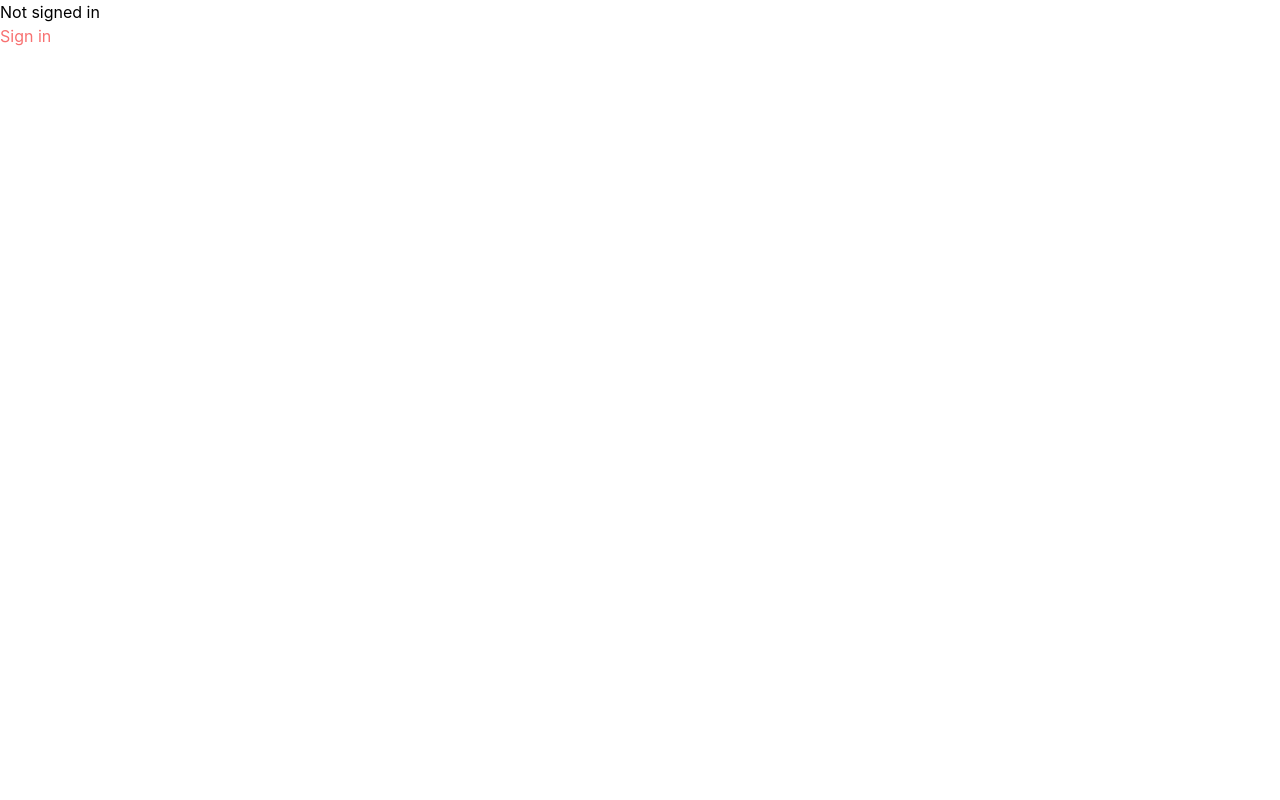
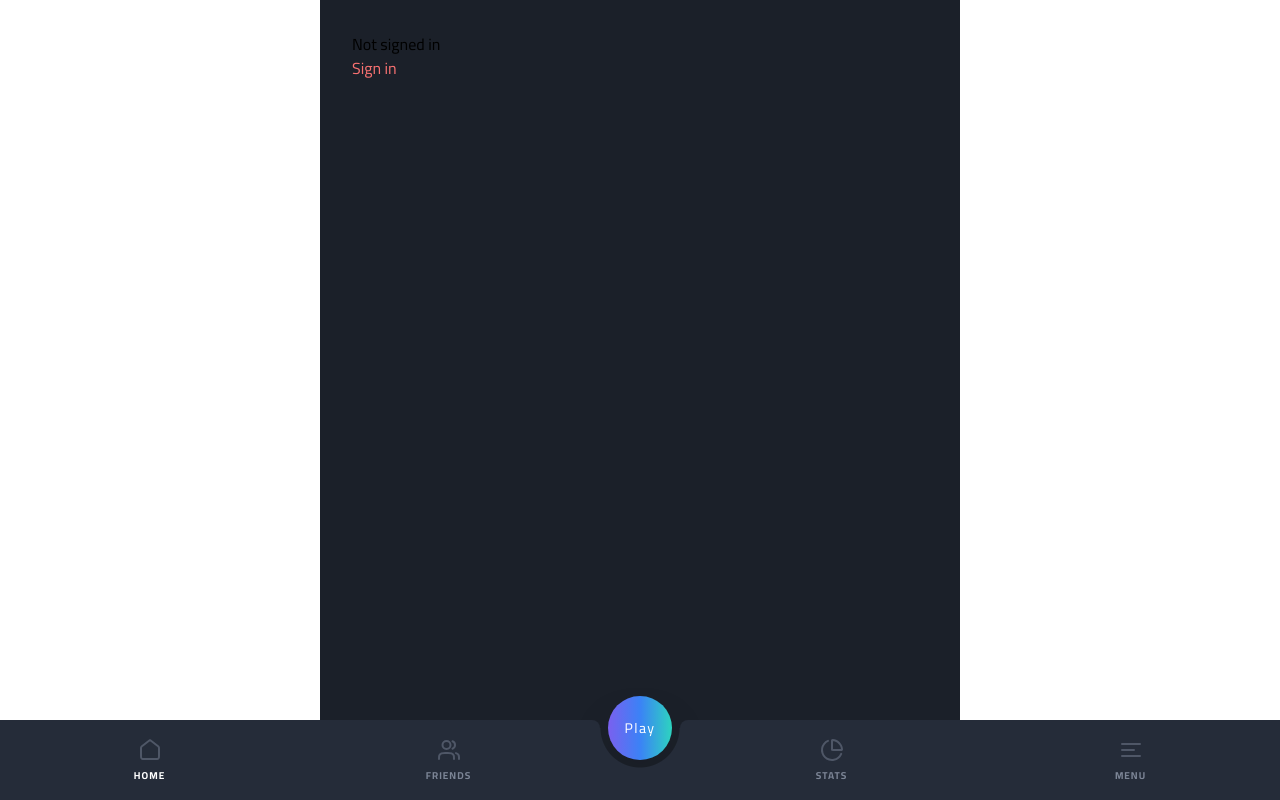
Before and after one commit to Glazzy/match-it, a Next.js app: page / in a window 1280 px wide. Built offline with nearby package versions, Linux system fonts and the light colour scheme; no server answers.

Commit message:
Added some styling to bottom menu and some icons + font

```diff
--- /dev/null
+++ b/components/generics/icons/Friends.tsx
@@ -0,0 +1,7 @@
+export default function Friends () {
+    return (
+        <svg width="24" height="24" viewBox="0 0 24 24" fill="none" xmlns="http://www.w3.org/2000/svg">
+        <path d="M22 21V19C22 17.1362 20.7252 15.5701 19 15.126M15.5 3.29076C16.9659 3.88415 18 5.32131 18 7C18 8.67869 16.9659 10.1159 15.5 10.7092M17 21C17 19.1362 17 18.2044 16.6955 17.4693C16.2895 16.4892 15.5108 15.7105 14.5307 15.3045C13.7956 15 12.8638 15 11 15H8C6.13623 15 5.20435 15 4.46927 15.3045C3.48915 15.7105 2.71046 16.4892 2.30448 17.4693C2 18.2044 2 19.1362 2 21M13.5 7C13.5 9.20914 11.7091 11 9.5 11C7.29086 11 5.5 9.20914 5.5 7C5.5 4.79086 7.29086 3 9.5 3C11.7091 3 13.5 4.79086 13.5 7Z" stroke="#4F5767" stroke-width="2" stroke-linecap="round" stroke-linejoin="round"/>
+        </svg>
+    )
+}
--- /dev/null
+++ b/components/generics/icons/House.tsx
@@ -0,0 +1,7 @@
+export default function House() {
+    return (
+        <svg width="24" height="24" viewBox="0 0 24 24" fill="none" xmlns="http://www.w3.org/2000/svg">
+            <path d="M3 10.5651C3 9.9907 3 9.70352 3.07403 9.43905C3.1396 9.20478 3.24737 8.98444 3.39203 8.78886C3.55534 8.56806 3.78202 8.39175 4.23539 8.03912L11.0177 2.764C11.369 2.49075 11.5447 2.35412 11.7387 2.3016C11.9098 2.25526 12.0902 2.25526 12.2613 2.3016C12.4553 2.35412 12.631 2.49075 12.9823 2.764L19.7646 8.03913C20.218 8.39175 20.4447 8.56806 20.608 8.78886C20.7526 8.98444 20.8604 9.20478 20.926 9.43905C21 9.70352 21 9.9907 21 10.5651V17.8C21 18.9201 21 19.4801 20.782 19.908C20.5903 20.2843 20.2843 20.5903 19.908 20.782C19.4802 21 18.9201 21 17.8 21H6.2C5.07989 21 4.51984 21 4.09202 20.782C3.71569 20.5903 3.40973 20.2843 3.21799 19.908C3 19.4801 3 18.9201 3 17.8V10.5651Z" stroke="#4F5767" stroke-width="2" stroke-linecap="round" stroke-linejoin="round"/>
+        </svg>
+    )
+}
--- /dev/null
+++ b/components/generics/icons/Menu.tsx
@@ -0,0 +1,7 @@
+export default function Menu () {
+    return (
+        <svg width="24" height="24" viewBox="0 0 24 24" fill="none" xmlns="http://www.w3.org/2000/svg">
+            <path d="M3 12H15M3 6H21M3 18H21" stroke="#4F5767" stroke-width="2" stroke-linecap="round" stroke-linejoin="round"/>
+        </svg>
+    )
+}
--- /dev/null
+++ b/components/generics/icons/PieChart.tsx
@@ -0,0 +1,8 @@
+export default function PieChart () {
+    return (
+        <svg width="24" height="24" viewBox="0 0 24 24" fill="none" xmlns="http://www.w3.org/2000/svg">
+            <path d="M21.2104 15.8899C20.5742 17.3944 19.5792 18.7202 18.3123 19.7512C17.0454 20.7823 15.5452 21.4874 13.9428 21.8047C12.3405 22.1221 10.6848 22.0421 9.12055 21.5717C7.55627 21.1014 6.13103 20.255 4.96942 19.1066C3.80782 17.9582 2.94522 16.5427 2.45704 14.9839C1.96886 13.4251 1.86996 11.7704 2.169 10.1646C2.46804 8.55873 3.1559 7.05058 4.17245 5.77198C5.189 4.49338 6.50329 3.48327 8.0004 2.82995M21.2392 8.17311C21.6395 9.13958 21.8851 10.1613 21.9684 11.2008C21.989 11.4576 21.9993 11.586 21.9483 11.7017C21.9057 11.7983 21.8213 11.8897 21.7284 11.9399C21.6172 11.9999 21.4783 11.9999 21.2004 11.9999H12.8004C12.5204 11.9999 12.3804 11.9999 12.2734 11.9455C12.1793 11.8975 12.1028 11.821 12.0549 11.7269C12.0004 11.62 12.0004 11.48 12.0004 11.1999V2.79995C12.0004 2.52208 12.0004 2.38315 12.0605 2.27193C12.1107 2.17903 12.2021 2.09464 12.2987 2.05204C12.4144 2.00105 12.5428 2.01134 12.7996 2.03193C13.839 2.11527 14.8608 2.36083 15.8272 2.76115C17.0405 3.2637 18.1429 4.00029 19.0715 4.92888C20.0001 5.85747 20.7367 6.95986 21.2392 8.17311Z"  stroke="#4F5767" stroke-width="2" stroke-linecap="round" stroke-linejoin="round"/>
+        </svg>
+
+    )
+}
--- a/components/generics/layout/page.tsx
+++ b/components/generics/layout/page.tsx
@@ -0,0 +1,14 @@
+import classNames from "classnames"
+
+
+export default function Page ({ children }) {
+
+    const _className = classNames("p-8 max-w-screen-sm mx-auto bg-[#1B2029] w-screen h-screen")
+
+
+    return (
+        <main className={_className}>
+            {children}
+        </main>
+    )
+}
--- /dev/null
+++ b/components/generics/menus/bottomMenu.tsx
@@ -0,0 +1,58 @@
+import BarChart from "../icons/PieChart"
+import Friends from "../icons/Friends"
+import House from "../icons/House"
+import Menu from "../icons/Menu"
+import classNames from "classnames"
+
+export default function BottomMenu () {
+
+    return (
+        <nav className="h-20 w-full flex justify-center bottom-0 left-0 fixed">
+
+            <div className="w-1/2 mr-[42px] z-[1] grid grid-cols-2">
+                <BottomMenuItem isActive icon={<House />}>
+                    Home
+                </BottomMenuItem>
+                <BottomMenuItem icon={<Friends />}>
+                    Friends
+                </BottomMenuItem>
+            </div>
+
+            <div className="flex items-center text-sm justify-center text-white tracking-widest w-[64px] h-[64px] shadow-2xl rounded-full bg-gradient-to-r from-[#7A60EF] via-[#3b82f6] to-[#2dd4bf]  -top-6 absolute">Play</div>
+
+            <div className="w-1/2 ml-[42px] z-[1] grid grid-cols-2">
+                <BottomMenuItem icon={<BarChart />}>
+                    Stats
+                </BottomMenuItem>
+                <BottomMenuItem icon={<Menu />}>
+                    Menu
+                </BottomMenuItem>
+            </div>
+
+            <div className="presentation-only flex justify-between absolute top-0 pt-2 left-0 w-full h-full">
+                <div className="h-full w-1/2 shadow-2xl  bg-[#252C39] inverse-border-right " />
+                <div className="absolute overflow-hidden top-0 left-0 w-1/2 h-full after:block after:shadow-2xl  after:absolute after:right-[40px] after:-top-0 after:h-2 after:w-full after:bg-[#252C39] after:rounded-tr-lg" />
+
+                <div className="h-full w-1/2 bg-[#252C39] inverse-border-left "/>
+                <div className="absolute overflow-hidden top-0 right-0 w-1/2 h-full after:block after:absolute after:left-[40px] after:-top-0 after:h-2 after:w-full after:bg-[#252C39] after:rounded-tl-lg" />
+            </div>
+
+        </nav>
+    )
+}
+
+
+function BottomMenuItem ({children, icon, isActive}) {
+
+    const _className = classNames('grid gap-1.5 p-4 content-center justify-items-center font-bold text-[10px] tracking-widest uppercase',
+        {['text-white']: isActive},
+        {['text-[#7C8596]']: !isActive}
+    )
+
+    return (
+        <span className={_className}>
+            {icon}
+            {children}
+        </span>
+    )
+}
--- a/package.json
+++ b/package.json
@@ -11,6 +11,7 @@
   "dependencies": {
     "@next-auth/prisma-adapter": "^1.0.3",
     "@prisma/client": "^3.15.2",
+    "classnames": "^2.3.1",
     "next": "12.1.6",
     "next-auth": "^4.5.0",
     "react": "18.1.0",
--- /dev/null
+++ b/pages/_document.tsx
@@ -0,0 +1,15 @@
+import { Html, Head, Main, NextScript } from 'next/document'
+
+export default function Document() {
+  return (
+    <Html>
+      <Head>
+        <link href="https://fonts.googleapis.com/css2?family=Cairo:wght@400;600;700&display=optional" rel="stylesheet" />
+      </Head>
+      <body>
+        <Main />
+        <NextScript />
+      </body>
+    </Html>
+  )
+}
--- a/pages/index.tsx
+++ b/pages/index.tsx
@@ -2,6 +2,8 @@ import type { NextPage } from 'next'
 import { useSession, signIn, signOut } from "next-auth/react"
 import Head from 'next/head'
 import Image from 'next/image'
+import Page from '../components/generics/layout/page'
+import BottomMenu from '../components/generics/menus/bottomMenu'
 import styles from '../styles/Home.module.css'
 
 const Home: NextPage = () => {
@@ -20,10 +22,11 @@ const Home: NextPage = () => {
   }
 
   return (
-    <>
+    <Page>
       Not signed in <br />
       <button className='text-red-400' onClick={() => signIn()}>Sign in</button>
-    </>
+      <BottomMenu />
+    </Page>
   )
 }
 
--- a/styles/globals.css
+++ b/styles/globals.css
@@ -1,12 +1,14 @@
 @tailwind base;
 @tailwind components;
 @tailwind utilities;
+
+@layer base {
 
   html,
   body {
     padding: 0;
     margin: 0;
-  font-family: -apple-system, BlinkMacSystemFont, Segoe UI, Roboto, Oxygen,
+    font-family: 'Cairo', -apple-system, BlinkMacSystemFont, Segoe UI, Roboto, Oxygen,
       Ubuntu, Cantarell, Fira Sans, Droid Sans, Helvetica Neue, sans-serif;
   }
 
@@ -18,3 +20,13 @@ a {
   * {
     box-sizing: border-box;
   }
+
+  .inverse-border-left {
+    -webkit-mask-image: radial-gradient(circle 18px at 0 0, #40131300 0, #e3000000 39px, black 40px);
+  }
+
+  .inverse-border-right {
+    -webkit-mask-image: radial-gradient(circle 18px at 100% 0, #40131300 0, #e3000000 39px, black 40px);
+  }
+
+}
```
Also changed, not shown: pages/_app.tsx (+7 -8 lines), tsconfig.json (+5 -15 lines), 2 other files (tests, documents, lock files or other folders). Lines whose indentation alone changed are shown as unchanged.
